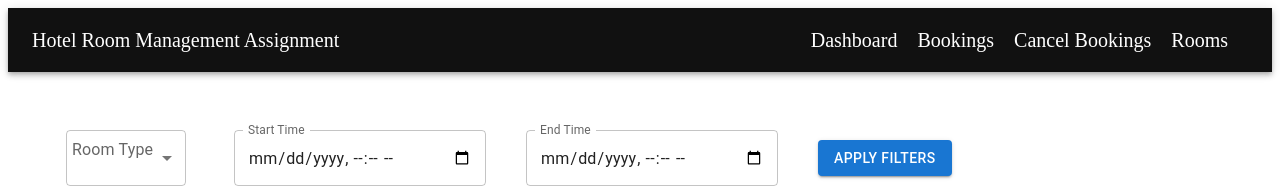
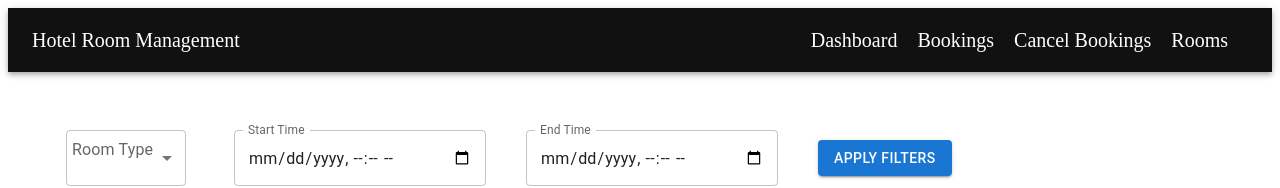
Before and after one commit to someetshende/scaler-sde-assignment, a React (Vite) app in the folder scalar-front/: page / in a window 1280 px wide. Shown: the top 188 px of the page. Built offline with nearby package versions, Linux system fonts and the light colour scheme; no server answers.

Commit message:
Update NavBar.jsx

```diff
--- a/scalar-front/src/components/NavBar.jsx
+++ b/scalar-front/src/components/NavBar.jsx
@@ -25,7 +25,7 @@ const NavBar = () => {
         <Header position="static">
             <Toolbar>
                 <Logo>
-                    <Tabs to='/'>Hotel Room Management Assignment</Tabs>
+                    <Tabs to='/'>Hotel Room Management </Tabs>
                 </Logo>
                 <Tabs to='/'>Dashboard</Tabs>
                 <Tabs to='/allbookings'>Bookings</Tabs>
```
